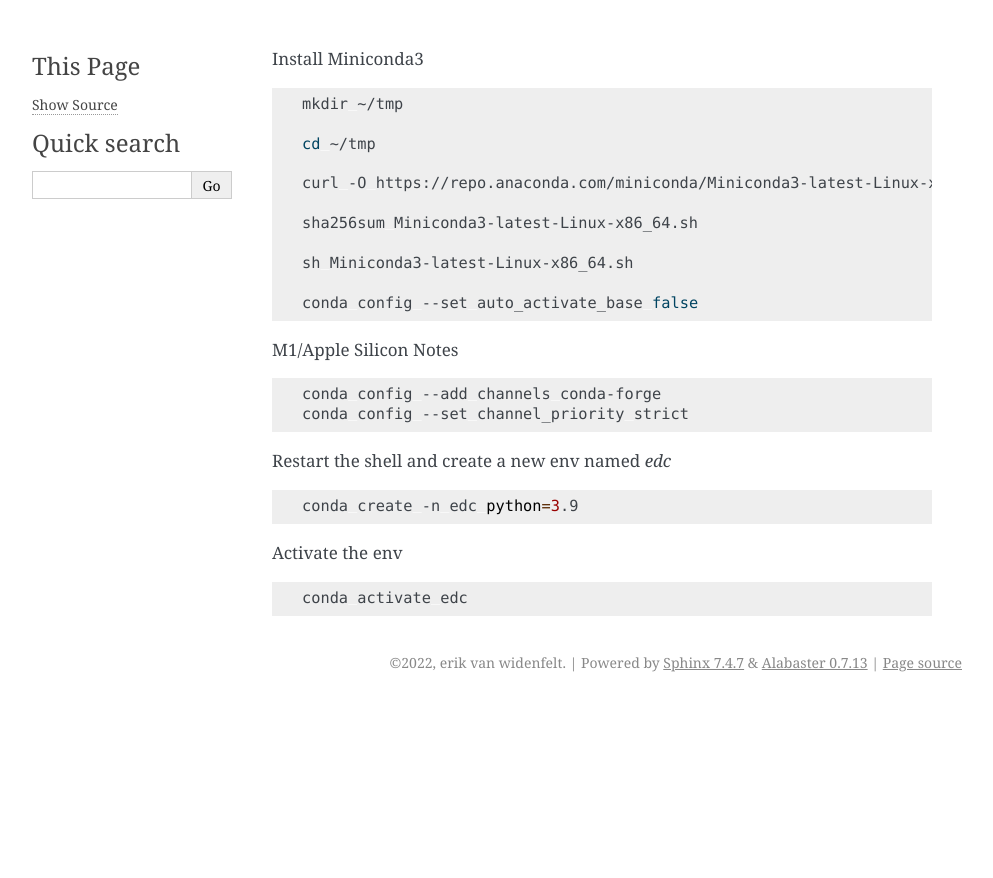
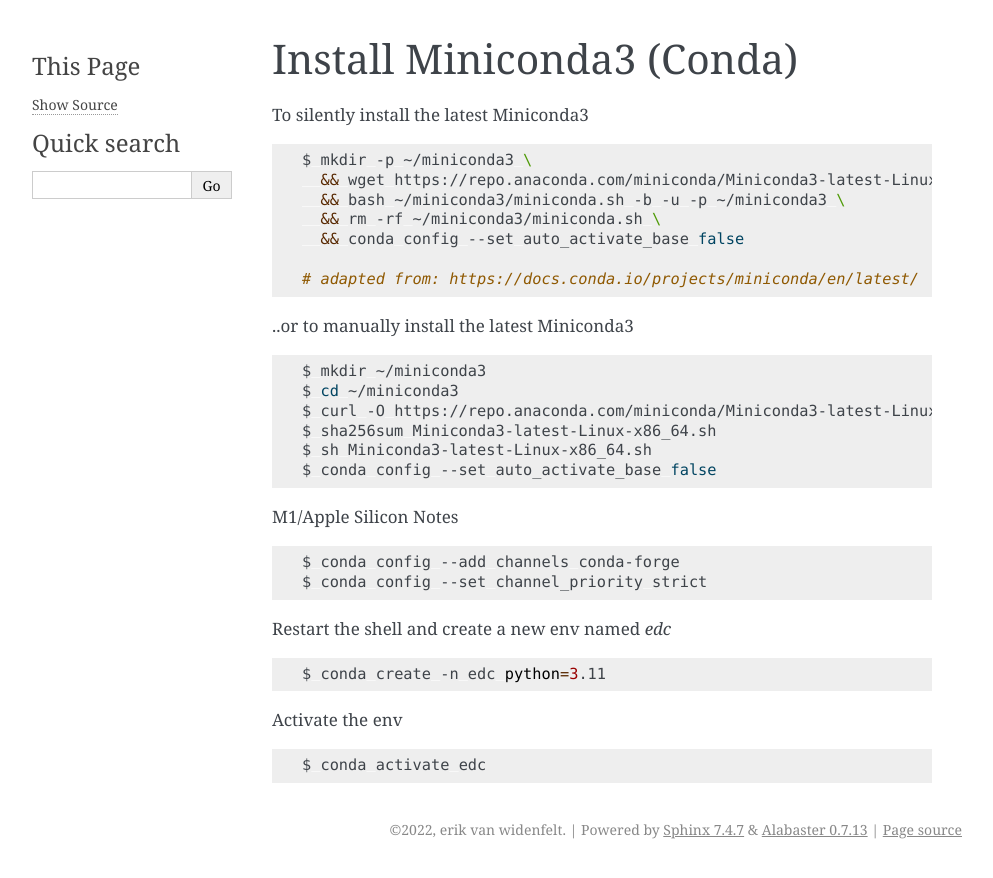
Before and after one commit to clinicedc/edc, a Sphinx documentation site: the page built from docs/conda.rst, in a window 1280 px wide. Shown: the top 878 px of the page, without its empty margins (148-1141 px from the left). Built offline with Sphinx 7.4.7, drawn with Linux system fonts in a browser that asks for light colours.

Commit message:
Update Conda docs

```diff
--- a/docs/conda.rst
+++ b/docs/conda.rst
@@ -1,37 +1,46 @@
+Install Miniconda3 (Conda)
+==========================
 
-Install Miniconda3
+To silently install the latest Miniconda3
 
 .. code-block:: bash
 
-	mkdir ~/tmp
+    $ mkdir -p ~/miniconda3 \
+      && wget https://repo.anaconda.com/miniconda/Miniconda3-latest-Linux-x86_64.sh -O ~/miniconda3/miniconda.sh \
+      && bash ~/miniconda3/miniconda.sh -b -u -p ~/miniconda3 \
+      && rm -rf ~/miniconda3/miniconda.sh \
+      && conda config --set auto_activate_base false
 
-	cd ~/tmp
+    # adapted from: https://docs.conda.io/projects/miniconda/en/latest/
 
-	curl -O https://repo.anaconda.com/miniconda/Miniconda3-latest-Linux-x86_64.sh
+..or to manually install the latest Miniconda3
 
-	sha256sum Miniconda3-latest-Linux-x86_64.sh
+.. code-block:: bash
 
-	sh Miniconda3-latest-Linux-x86_64.sh
-
-	conda config --set auto_activate_base false
+    $ mkdir ~/miniconda3
+    $ cd ~/miniconda3
+    $ curl -O https://repo.anaconda.com/miniconda/Miniconda3-latest-Linux-x86_64.sh
+    $ sha256sum Miniconda3-latest-Linux-x86_64.sh
+    $ sh Miniconda3-latest-Linux-x86_64.sh
+    $ conda config --set auto_activate_base false
 
 
 M1/Apple Silicon Notes
 
 .. code-block:: bash
 
-	conda config --add channels conda-forge
-	conda config --set channel_priority strict
+    $ conda config --add channels conda-forge
+    $ conda config --set channel_priority strict
 
 
 Restart the shell and create a new env named `edc`
 
 .. code-block:: bash
 
-	conda create -n edc python=3.9
+    $ conda create -n edc python=3.11
 
 Activate the env
 
 .. code-block:: bash
 
-	conda activate edc
+    $ conda activate edc
```
